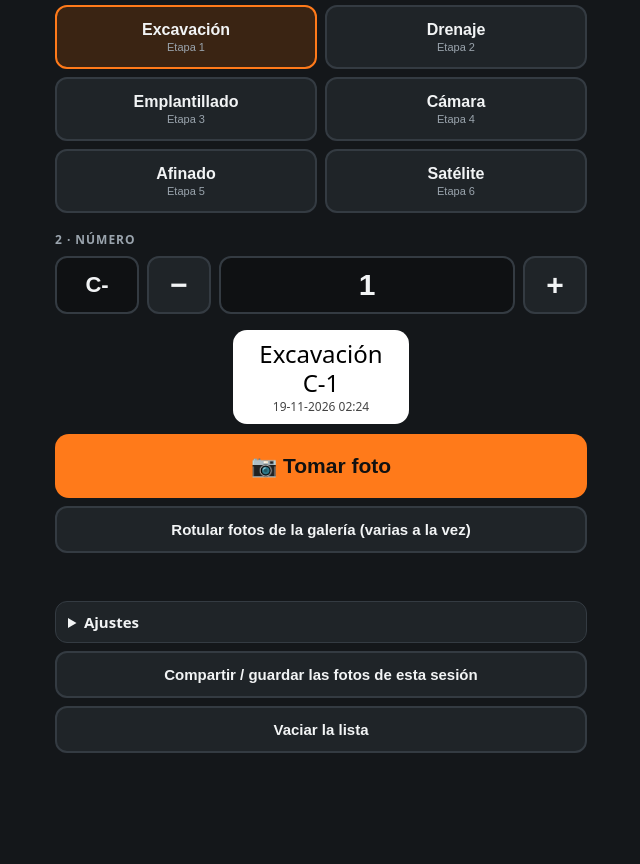
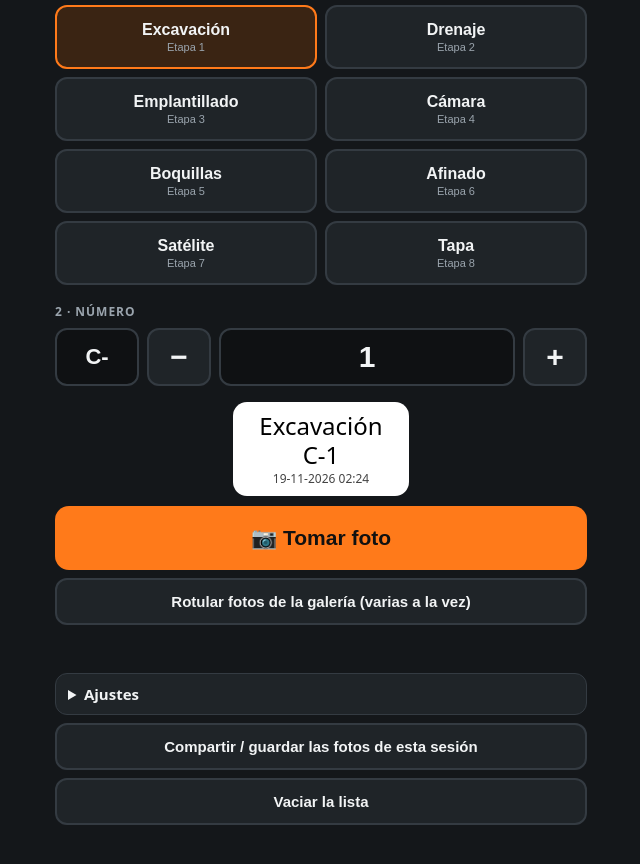
Before and after one commit to Francotor/reporte, a plain HTML site: page rotulador.html in a window 1280 px wide. Shown: the part 80-944 px from the top of the page, without its empty margins (319-959 px from the left). Before the commit the page ends 873 px from the top, so only its background shows below. Drawn offline with Linux system fonts and the light colour scheme.

Commit message:
Add files via upload

```diff
--- a/rotulador.html
+++ b/rotulador.html
@@ -98,7 +98,7 @@
 
 <script>
 (function () {
-  var DEF = ['Excavación', 'Drenaje', 'Emplantillado', 'Cámara', 'Afinado', 'Satélite'];
+  var DEF = ['Excavación', 'Drenaje', 'Emplantillado', 'Cámara', 'Boquillas', 'Afinado', 'Satélite', 'Tapa'];
   var KEY = 'tec-rotulador-v1';
   var st = { etapas: DEF.slice(), etapa: 0, pref: 'C-', num: 1, pos: 'abajo', fecha: true, auto: true, avance: 'no' };
   try {
```
